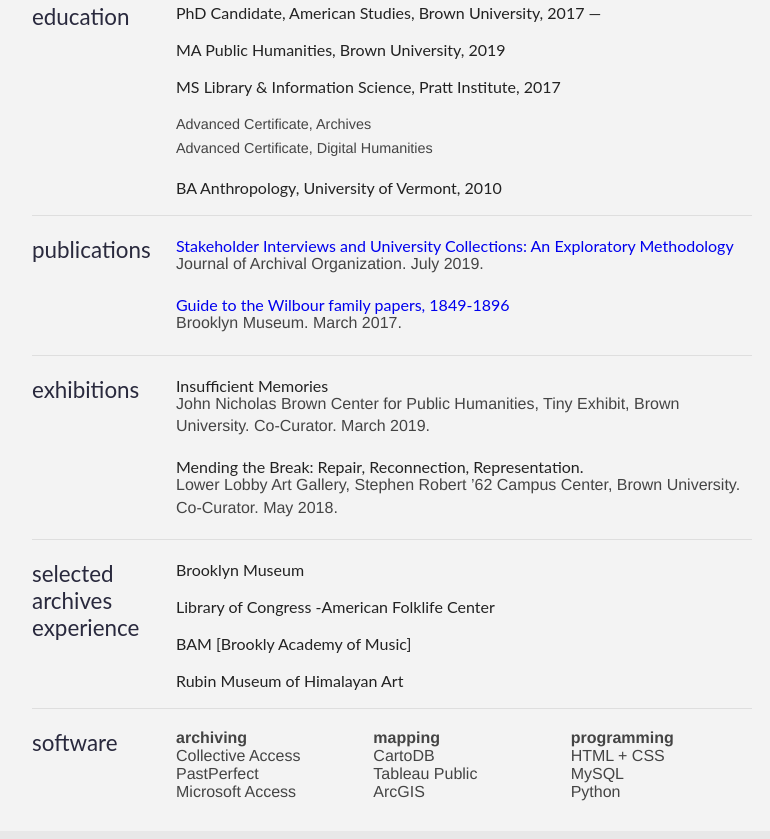
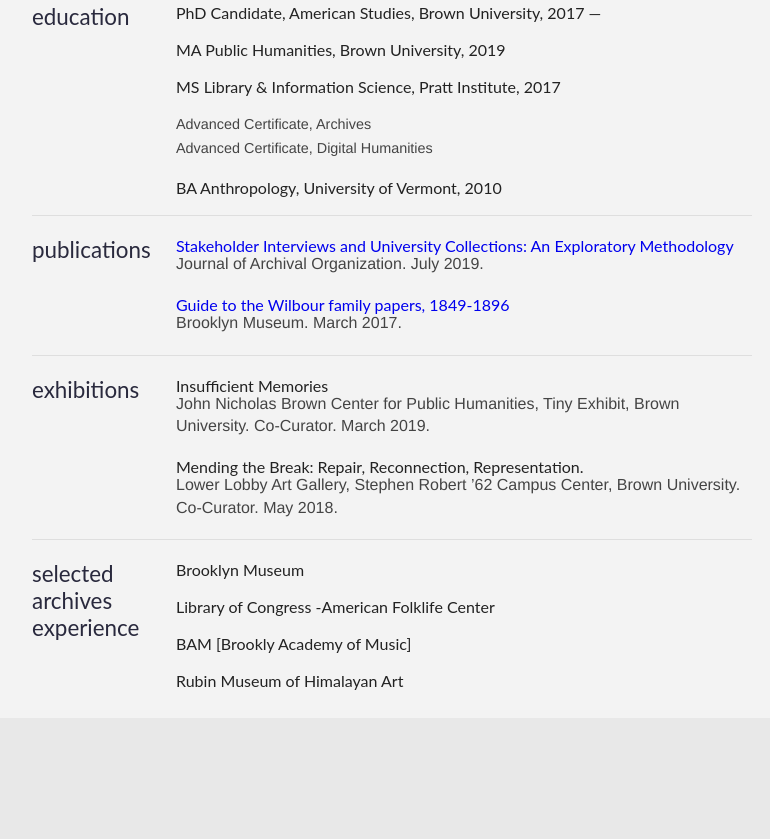
Before and after one commit to kiemma/kiemma.github.io, a plain HTML site: page index.html in a window 1280 px wide. Shown: the part 349-1188 px from the top of the page, without its empty margins (248-1018 px from the left). After the commit the page ends 1097 px from the top, so only its background shows below. Drawn offline with Linux system fonts and the light colour scheme.

Commit message:
removed software skills section

```diff
--- a/index.html
+++ b/index.html
@@ -146,30 +146,6 @@
 					<div class="clear"></div>
 				</section>
 
-				<section>
-					<div class="sectionTitle">
-						<h1>software</h1>
-					</div>
-
-					<div class="sectionContent">
-						<ul class="keySkills">
-							<li><span class="bold"> archiving</span></li>
-							<li>Collective Access</li>
-							<li>PastPerfect</li>
-							<li>Microsoft Access</li>
-							<li><span class="bold"> mapping</span></li>
-							<li>CartoDB</li>
-							<li>Tableau Public</li>
-							<li>ArcGIS</li>
-							<li><span class="bold"> programming</span></li>
-							<li>HTML + CSS</li>
-							<li>MySQL</li>
-							<li>Python</li>
-						</ul>
-					</div>
-					<div class="clear"></div>
-				</section>
-
 			</div>
 		</div>
 	</body>
```
